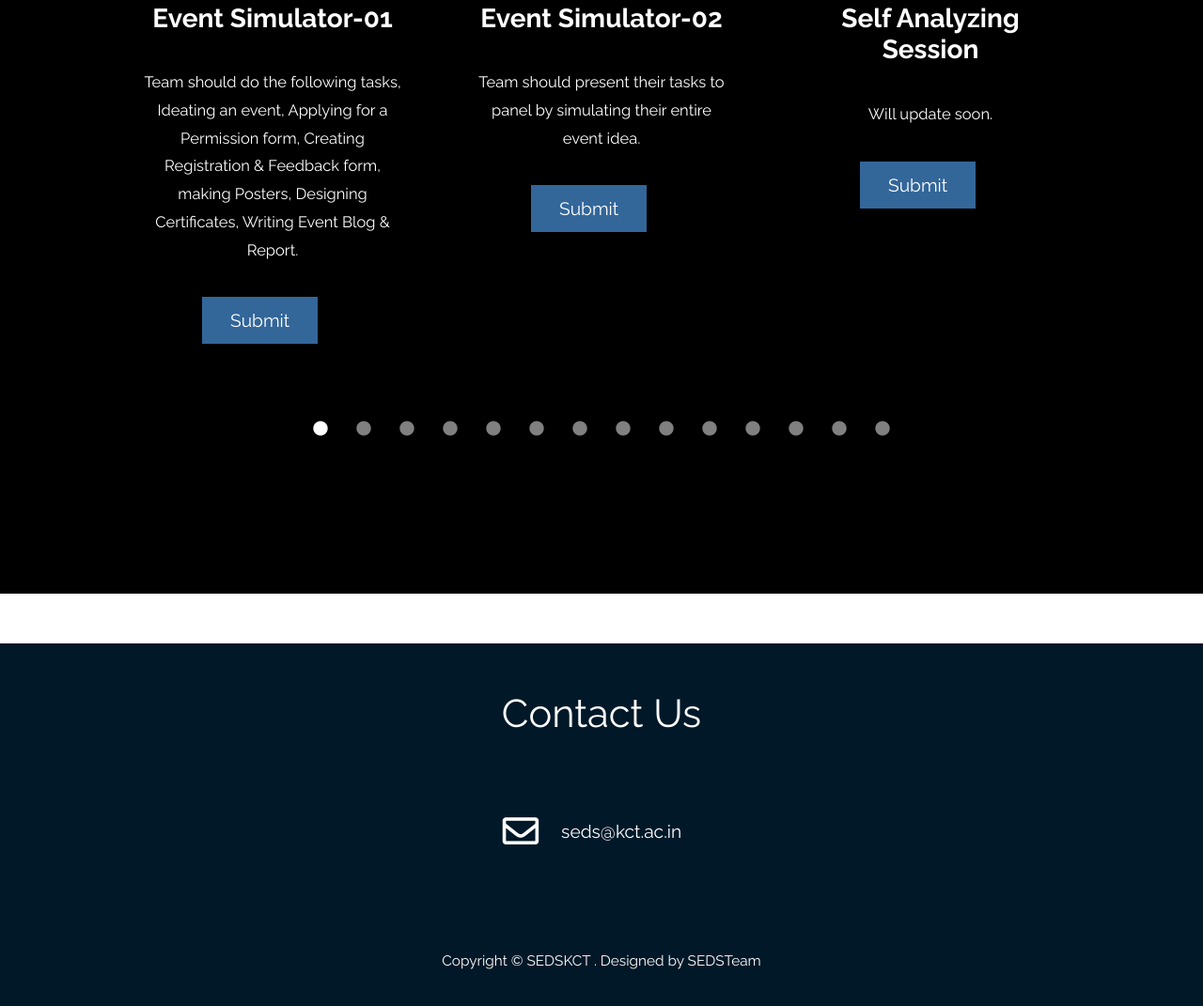
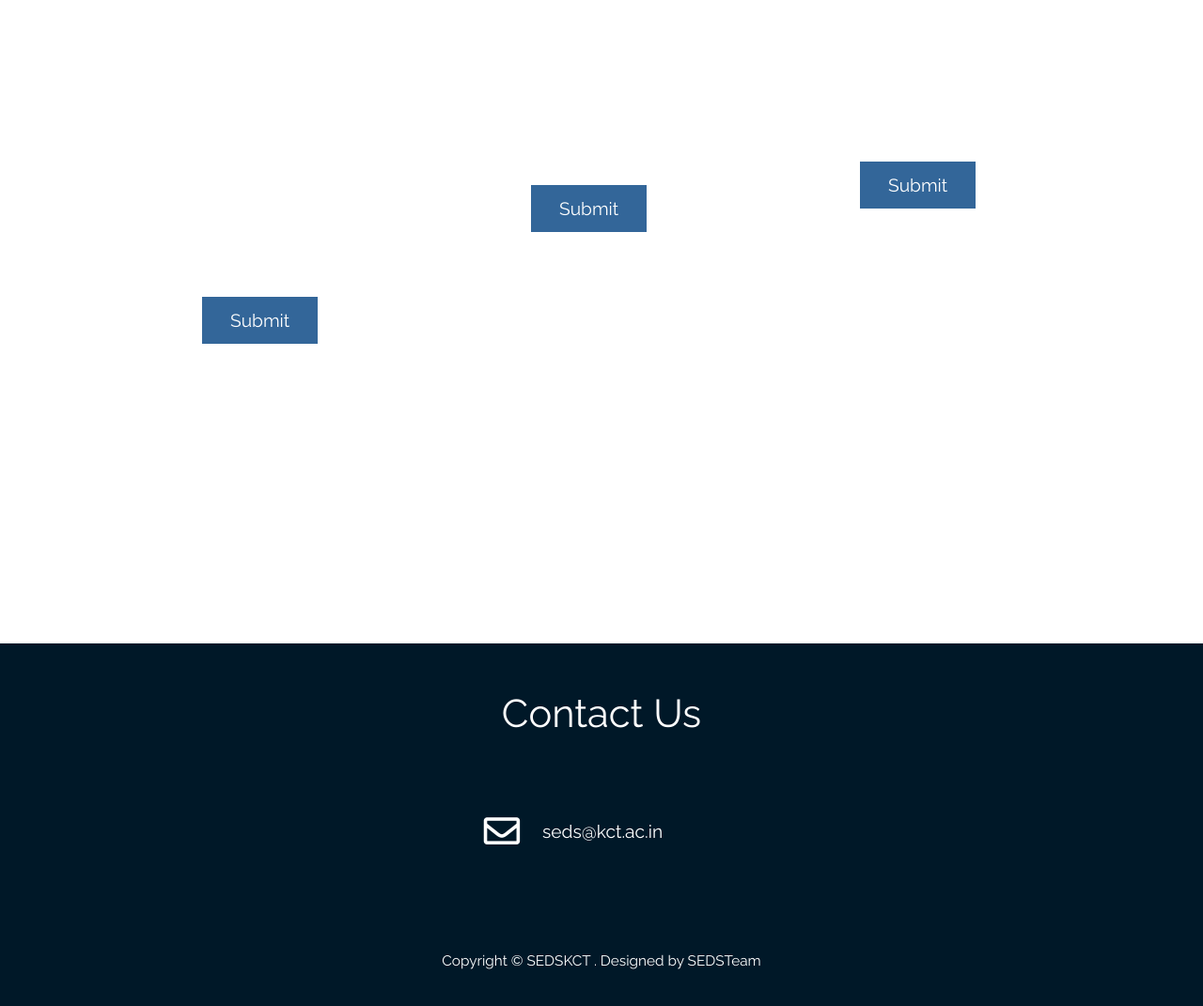
Before and after one commit to sheikimran20/SEDSKCT-PROBATION, a plain HTML site: page index.html in a window 1280 px wide. Shown: the part 6363-7434 px from the top of the page at 94% size. Drawn offline with Linux system fonts and the light colour scheme.

Commit message:
Update tooplate-infinite-loop.css

```diff
--- a/css/tooplate-infinite-loop.css
+++ b/css/tooplate-infinite-loop.css
@@ -302,7 +302,6 @@ blockquote {
 .tm-bg-overlay {
   width: 100%;
   height: 100%;
-  background: black;
   position: absolute;
   top: 0;
   left: 0;
@@ -544,7 +543,7 @@ figure.effect-honey:hover h2 i {
 .contact-item {
   margin-bottom: 50px;
   display: flex;
-  padding-left: 82%;
+  padding-left: 78%;
 }
 
 .item-link {
```
